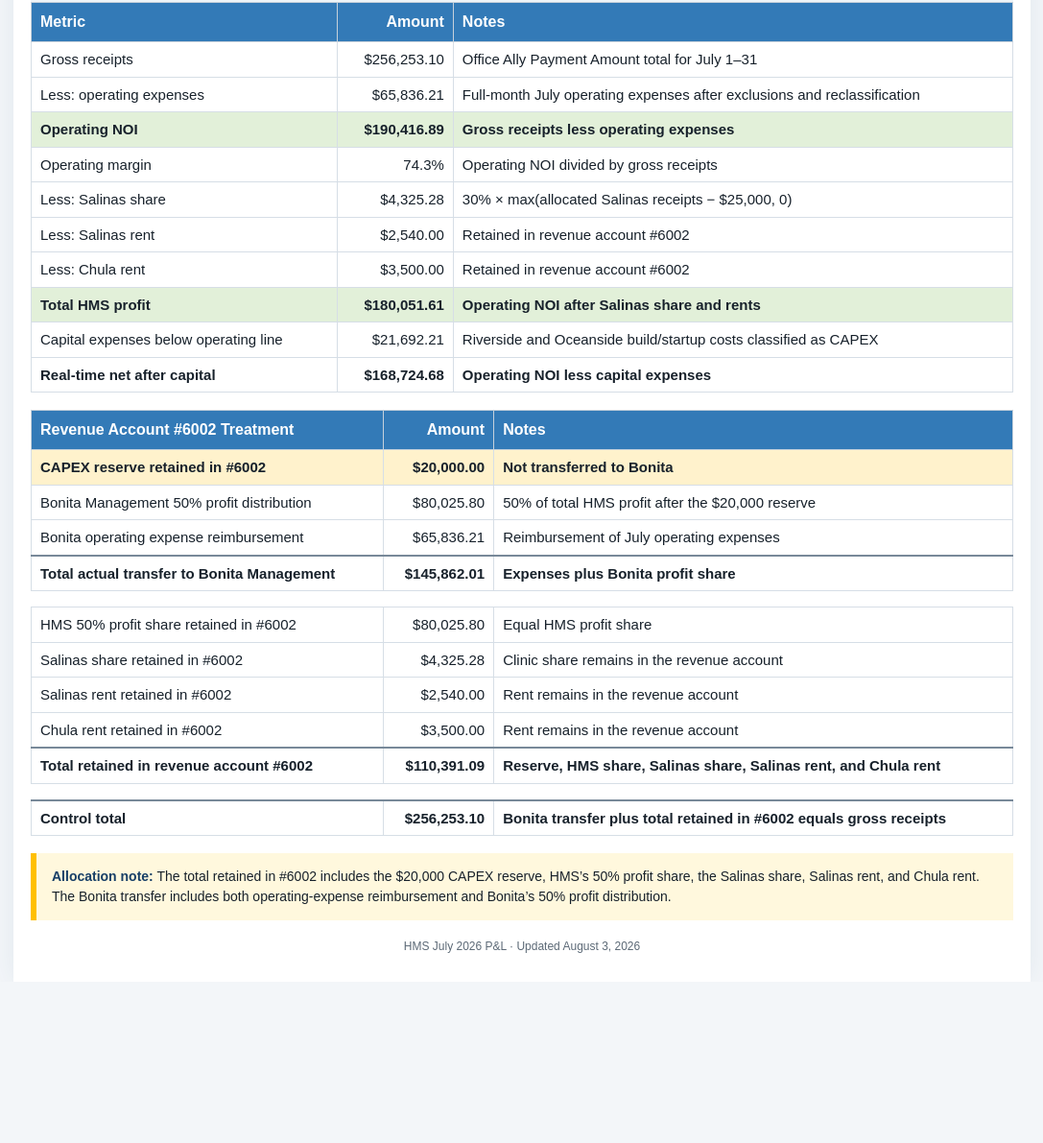
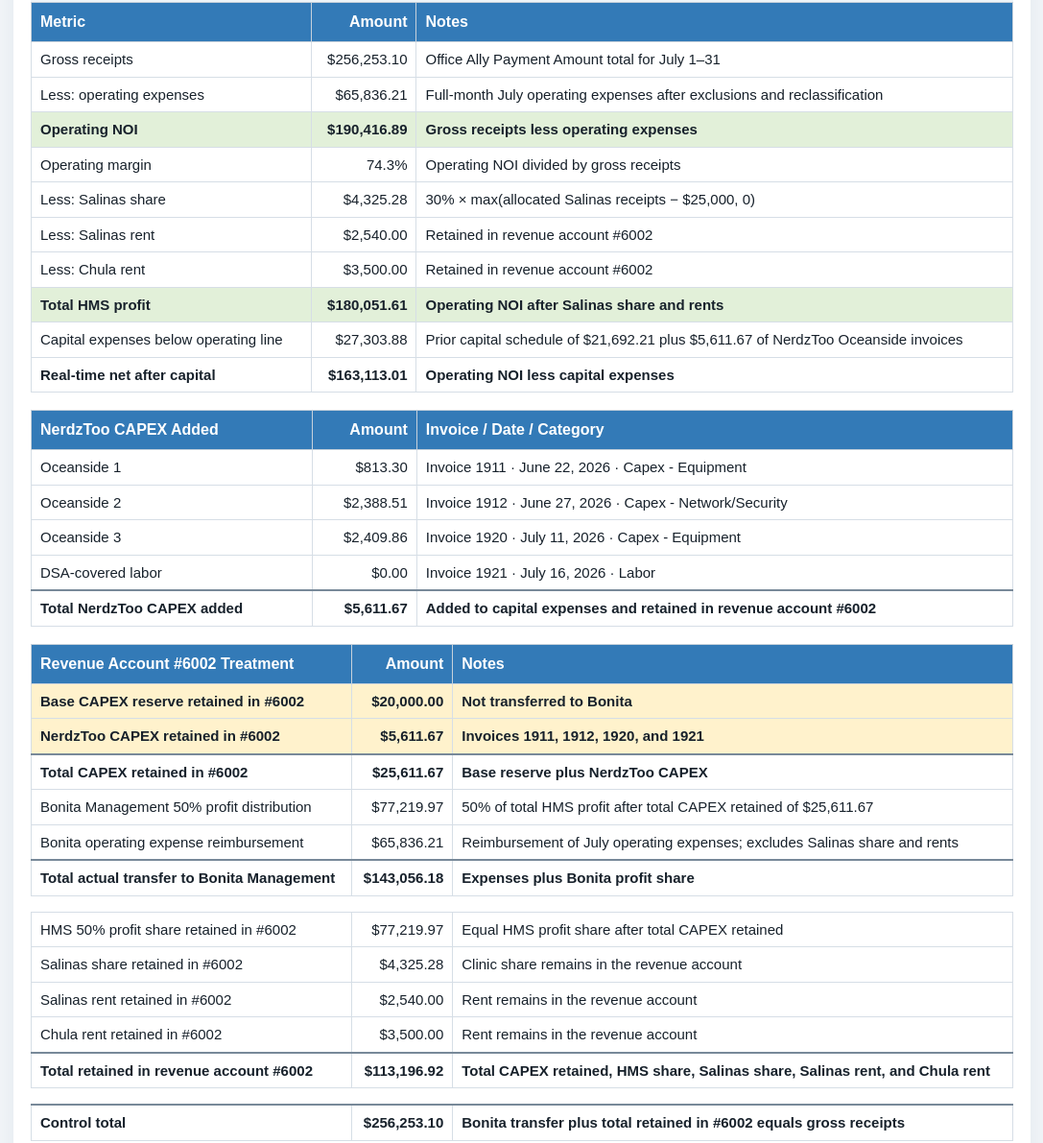
Before and after one commit to pacifichyperbarics/hms-dashboard, a website: page july-2026-pnl/index.html in a window 1280 px wide. Shown: the part 140-1331 px from the top of the page at 96% size, without its empty margins (96-1183 px from the left). Before the commit the page ends 1163 px from the top, so only its background shows below. Drawn offline with Linux system fonts and the light colour scheme.

Commit message:
Add NerdzToo CAPEX and recalculate July 6002 allocation

```diff
--- a/july-2026-pnl/index.html
+++ b/july-2026-pnl/index.html
@@ -60,31 +60,44 @@ body{margin:0;font-family:Arial,Helvetica,sans-serif;color:var(--text);backgroun
       <tr><td>Less: Salinas rent</td><td class="amount">$2,540.00</td><td>Retained in revenue account #6002</td></tr>
       <tr><td>Less: Chula rent</td><td class="amount">$3,500.00</td><td>Retained in revenue account #6002</td></tr>
       <tr class="green"><td>Total HMS profit</td><td class="amount">$180,051.61</td><td>Operating NOI after Salinas share and rents</td></tr>
-      <tr><td>Capital expenses below operating line</td><td class="amount">$21,692.21</td><td>Riverside and Oceanside build/startup costs classified as CAPEX</td></tr>
-      <tr class="subtotal"><td>Real-time net after capital</td><td class="amount">$168,724.68</td><td>Operating NOI less capital expenses</td></tr>
+      <tr><td>Capital expenses below operating line</td><td class="amount">$27,303.88</td><td>Prior capital schedule of $21,692.21 plus $5,611.67 of NerdzToo Oceanside invoices</td></tr>
+      <tr class="subtotal"><td>Real-time net after capital</td><td class="amount">$163,113.01</td><td>Operating NOI less capital expenses</td></tr>
+    </tbody>
+  </table>
+
+  <table class="table section" aria-label="NerdzToo capital invoices added">
+    <thead><tr><th>NerdzToo CAPEX Added</th><th>Amount</th><th>Invoice / Date / Category</th></tr></thead>
+    <tbody>
+      <tr><td>Oceanside 1</td><td class="amount">$813.30</td><td>Invoice 1911 · June 22, 2026 · Capex - Equipment</td></tr>
+      <tr><td>Oceanside 2</td><td class="amount">$2,388.51</td><td>Invoice 1912 · June 27, 2026 · Capex - Network/Security</td></tr>
+      <tr><td>Oceanside 3</td><td class="amount">$2,409.86</td><td>Invoice 1920 · July 11, 2026 · Capex - Equipment</td></tr>
+      <tr><td>DSA-covered labor</td><td class="amount">$0.00</td><td>Invoice 1921 · July 16, 2026 · Labor</td></tr>
+      <tr class="total"><td>Total NerdzToo CAPEX added</td><td class="amount">$5,611.67</td><td>Added to capital expenses and retained in revenue account #6002</td></tr>
     </tbody>
   </table>
 
   <table class="table section" aria-label="Revenue account 6002 allocation">
     <thead><tr><th>Revenue Account #6002 Treatment</th><th>Amount</th><th>Notes</th></tr></thead>
     <tbody>
-      <tr class="gold"><td>CAPEX reserve retained in #6002</td><td class="amount">$20,000.00</td><td>Not transferred to Bonita</td></tr>
-      <tr><td>Bonita Management 50% profit distribution</td><td class="amount">$80,025.80</td><td>50% of total HMS profit after the $20,000 reserve</td></tr>
-      <tr><td>Bonita operating expense reimbursement</td><td class="amount">$65,836.21</td><td>Reimbursement of July operating expenses</td></tr>
-      <tr class="total"><td>Total actual transfer to Bonita Management</td><td class="amount">$145,862.01</td><td>Expenses plus Bonita profit share</td></tr>
+      <tr class="gold"><td>Base CAPEX reserve retained in #6002</td><td class="amount">$20,000.00</td><td>Not transferred to Bonita</td></tr>
+      <tr class="gold"><td>NerdzToo CAPEX retained in #6002</td><td class="amount">$5,611.67</td><td>Invoices 1911, 1912, 1920, and 1921</td></tr>
+      <tr class="total"><td>Total CAPEX retained in #6002</td><td class="amount">$25,611.67</td><td>Base reserve plus NerdzToo CAPEX</td></tr>
+      <tr><td>Bonita Management 50% profit distribution</td><td class="amount">$77,219.97</td><td>50% of total HMS profit after total CAPEX retained of $25,611.67</td></tr>
+      <tr><td>Bonita operating expense reimbursement</td><td class="amount">$65,836.21</td><td>Reimbursement of July operating expenses; excludes Salinas share and rents</td></tr>
+      <tr class="total"><td>Total actual transfer to Bonita Management</td><td class="amount">$143,056.18</td><td>Expenses plus Bonita profit share</td></tr>
       <tr class="spacer"><td colspan="3"></td></tr>
-      <tr><td>HMS 50% profit share retained in #6002</td><td class="amount">$80,025.80</td><td>Equal HMS profit share</td></tr>
+      <tr><td>HMS 50% profit share retained in #6002</td><td class="amount">$77,219.97</td><td>Equal HMS profit share after total CAPEX retained</td></tr>
       <tr><td>Salinas share retained in #6002</td><td class="amount">$4,325.28</td><td>Clinic share remains in the revenue account</td></tr>
       <tr><td>Salinas rent retained in #6002</td><td class="amount">$2,540.00</td><td>Rent remains in the revenue account</td></tr>
       <tr><td>Chula rent retained in #6002</td><td class="amount">$3,500.00</td><td>Rent remains in the revenue account</td></tr>
-      <tr class="total"><td>Total retained in revenue account #6002</td><td class="amount">$110,391.09</td><td>Reserve, HMS share, Salinas share, Salinas rent, and Chula rent</td></tr>
+      <tr class="total"><td>Total retained in revenue account #6002</td><td class="amount">$113,196.92</td><td>Total CAPEX retained, HMS share, Salinas share, Salinas rent, and Chula rent</td></tr>
       <tr class="spacer"><td colspan="3"></td></tr>
       <tr class="total"><td>Control total</td><td class="amount">$256,253.10</td><td>Bonita transfer plus total retained in #6002 equals gross receipts</td></tr>
     </tbody>
   </table>
 
-  <section class="note"><strong>Allocation note:</strong> The total retained in #6002 includes the $20,000 CAPEX reserve, HMS’s 50% profit share, the Salinas share, Salinas rent, and Chula rent. The Bonita transfer includes both operating-expense reimbursement and Bonita’s 50% profit distribution.</section>
-  <div class="footer">HMS July 2026 P&amp;L · Updated August 3, 2026</div>
+  <section class="note"><strong>Allocation note:</strong> The total retained in #6002 now includes the $20,000 base CAPEX reserve, $5,611.67 of NerdzToo CAPEX, HMS’s recalculated 50% profit share, the Salinas share, Salinas rent, and Chula rent. The Bonita transfer includes operating-expense reimbursement and Bonita’s recalculated 50% profit distribution.</section>
+  <div class="footer">HMS July 2026 P&amp;L · Updated August 5, 2026</div>
 </main>
 </body>
 </html>
```
